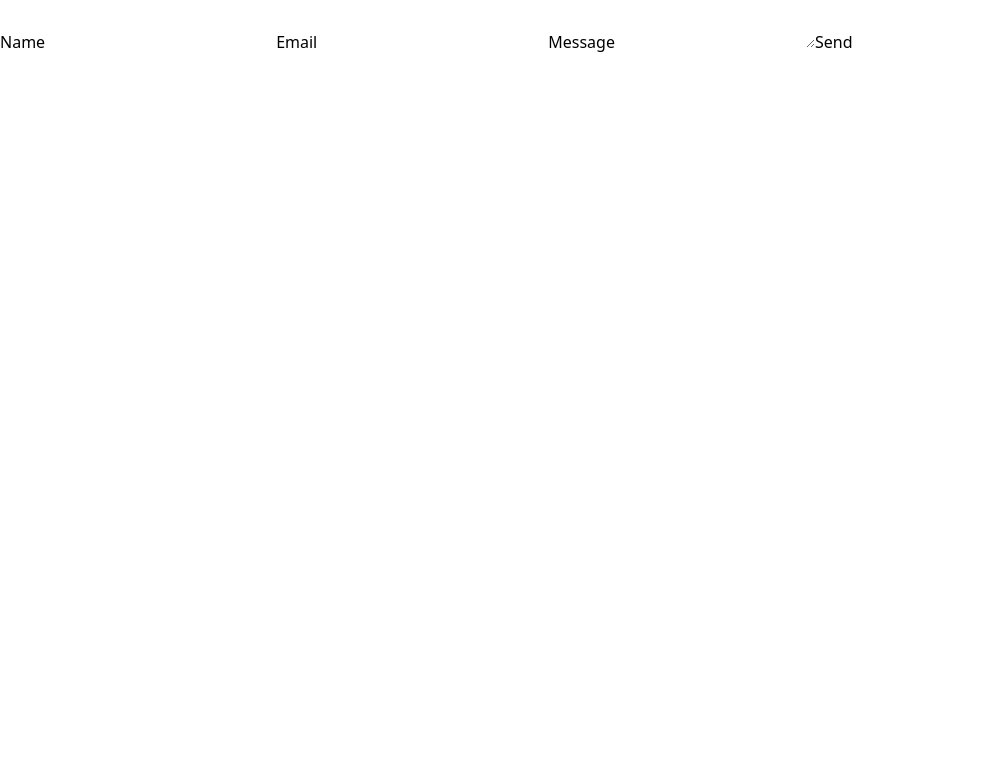
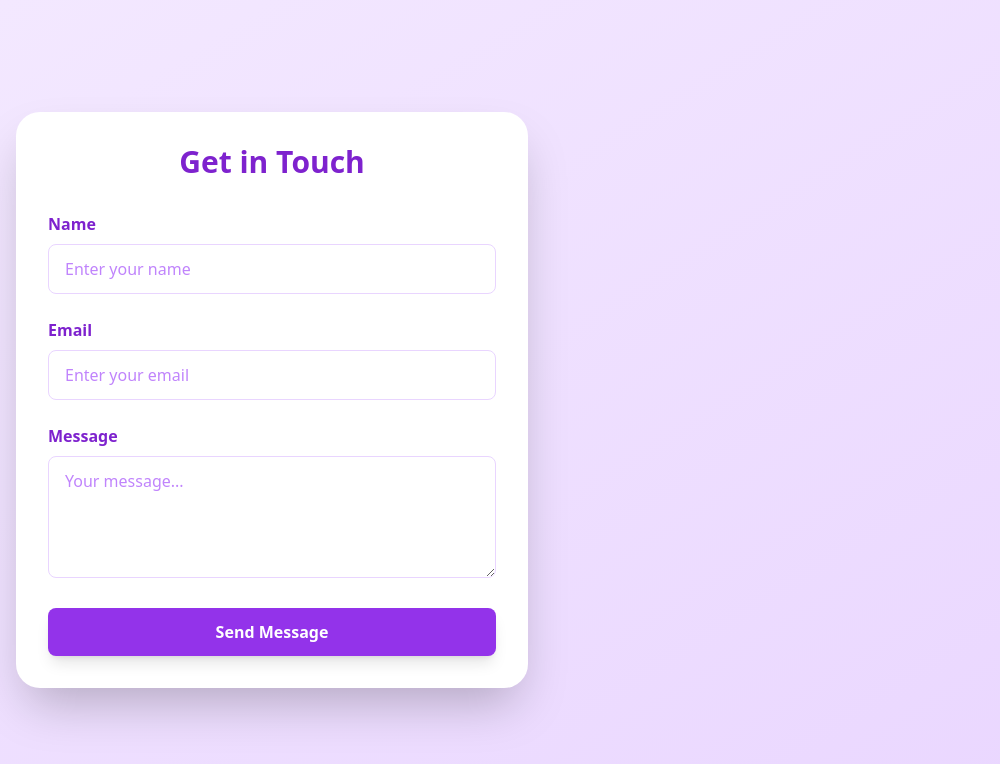
Before and after one commit to PRITHIV369/RentalHousing, a React (Vite) app: page / in a window 1280 px wide. Shown: the top 764 px of the page, without its empty margins (0-1000 px from the left). Built offline with nearby package versions, Linux system fonts and the light colour scheme.

Commit message:
final contact

```diff
--- a/src/components/contact.jsx
+++ b/src/components/contact.jsx
@@ -1,12 +1,89 @@
-import React, { useRef } from 'react';
+// import React, { useRef } from 'react';
+// import emailjs from '@emailjs/browser';
+
+// const Contact = () => {
+//   const form = useRef();
+
+//   const sendEmail = (e) => {
+//     e.preventDefault();
+
+//     emailjs
+//       .sendForm('service_95zvi1o', 'template_m6m7erm', form.current, {
+//         publicKey: 'HhZyk1AUW-lO0e6m0',
+//       })
+//       .then(
+//         () => {
+//           console.log('SUCCESS!');
+//         },
+//         (error) => {
+//           console.log('FAILED...', error.text);
+//         },
+//       );
+//   };
+
+//   return (
+//     <form ref={form} onSubmit={sendEmail}>
+//       <label>Name</label>
+//       <input type="text" name="user_name" />
+//       <label>Email</label>
+//       <input type="email" name="user_email" />
+//       <label>Message</label>
+//       <textarea name="message" />
+//       <input type="submit" value="Send" />
+//     </form>
+//   );
+// };
+
+// export default Contact
+
+
+import React, { useRef, useState } from 'react';
 import emailjs from '@emailjs/browser';
 
 const Contact = () => {
   const form = useRef();
+  const [errorMessage, setErrorMessage] = useState('');
+
+  // Function to validate the form before submission
+  const validateForm = () => {
+    const formElements = form.current.elements;
+    const name = formElements['user_name'].value.trim();
+    const email = formElements['user_email'].value.trim();
+    const message = formElements['message'].value.trim();
+
+    // Validate Name
+    if (!name) {
+      setErrorMessage('Name is required');
+      return false;
+    }
+
+    // Validate Email
+    const emailRegex = /^[a-zA-Z0-9._%+-]+@[a-zA-Z0-9.-]+\.[a-zA-Z]{2,4}$/;
+    if (!email || !emailRegex.test(email)) {
+      setErrorMessage('Please enter a valid email address');
+      return false;
+    }
+
+    // Validate Message
+    if (!message) {
+      setErrorMessage('Message cannot be empty');
+      return false;
+    }
+
+    // If everything is valid, reset the error message
+    setErrorMessage('');
+    return true;
+  };
 
   const sendEmail = (e) => {
     e.preventDefault();
 
+    // First, validate the form
+    if (!validateForm()) {
+      return; // If the form is not valid, do not proceed with the email submission
+    }
+
+    // If valid, proceed with the email submission using EmailJS
     emailjs
       .sendForm('service_95zvi1o', 'template_m6m7erm', form.current, {
         publicKey: 'HhZyk1AUW-lO0e6m0',
@@ -14,24 +91,62 @@ const Contact = () => {
       .then(
         () => {
           console.log('SUCCESS!');
+          form.current.reset(); // Reset the form after successful submission
         },
         (error) => {
           console.log('FAILED...', error.text);
-        },
+        }
       );
   };
 
   return (
-    <form ref={form} onSubmit={sendEmail}>
-      <label>Name</label>
-      <input type="text" name="user_name" />
-      <label>Email</label>
-      <input type="email" name="user_email" />
-      <label>Message</label>
-      <textarea name="message" />
-      <input type="submit" value="Send" />
-    </form>
+    <div className="flex justify-start items-center min-h-screen bg-gradient-to-br from-purple-100 to-purple-200">
+      <form
+        ref={form}
+        onSubmit={sendEmail}
+        className="bg-white shadow-2xl rounded-3xl p-8 w-full max-w-lg ml-4 animate-slideInFromLeft transform transition-all duration-700 ease-in-out hover:scale-105 hover:shadow-2xl"
+      >
+        <h2 className="text-3xl font-bold text-purple-700 text-center mb-8">Get in Touch</h2>
+
+        {errorMessage && (
+          <div className="mb-4 text-red-600 text-center font-semibold">
+            {errorMessage}
+          </div>
+        )}
+
+        <label className="block text-purple-700 font-semibold mb-2">Name</label>
+        <input
+          type="text"
+          name="user_name"
+          className="w-full px-4 py-3 mb-6 border border-purple-200 rounded-lg text-purple-700 placeholder-purple-400 focus:outline-none focus:ring-4 focus:ring-purple-500/50"
+          placeholder="Enter your name"
+        />
+
+        <label className="block text-purple-700 font-semibold mb-2">Email</label>
+        <input
+          type="email"
+          name="user_email"
+          className="w-full px-4 py-3 mb-6 border border-purple-200 rounded-lg text-purple-700 placeholder-purple-400 focus:outline-none focus:ring-4 focus:ring-purple-500/50"
+          placeholder="Enter your email"
+        />
+
+        <label className="block text-purple-700 font-semibold mb-2">Message</label>
+        <textarea
+          name="message"
+          className="w-full px-4 py-3 mb-6 border border-purple-200 rounded-lg text-purple-700 placeholder-purple-400 focus:outline-none focus:ring-4 focus:ring-purple-500/50"
+          rows="4"
+          placeholder="Your message..."
+        />
+
+        <button
+          type="submit"
+          className="w-full py-3 bg-purple-600 text-white font-semibold rounded-lg hover:bg-purple-700 transition-colors shadow-lg hover:shadow-xl focus:ring-4 focus:ring-purple-400"
+        >
+          Send Message
+        </button>
+      </form>
+    </div>
   );
 };
 
-export default Contact
+export default Contact;
--- a/tailwind.config.js
+++ b/tailwind.config.js
@@ -1,3 +1,18 @@
+// /** @type {import('tailwindcss').Config} */
+// export default {
+//   content: [
+//     "./index.html",
+//     "./src/**/*.{js,ts,jsx,tsx}",
+//   ],
+//   theme: {
+//     extend: {
+//       fontFamily:{
+//         'popins':['Poppins','serif'],
+//       }
+//     },
+//   },
+//   plugins: [],
+// }
 /** @type {import('tailwindcss').Config} */
 export default {
   content: [
@@ -6,10 +21,24 @@ export default {
   ],
   theme: {
     extend: {
-      fontFamily:{
-        'popins':['Poppins','serif'],
-      }
+      fontFamily: {
+        'popins': ['Poppins', 'serif'],
+      },
+      keyframes: {
+        fadeIn: {
+          '0%': { opacity: '0' },
+          '100%': { opacity: '1' },
+        },
+        slideInFromLeft: {
+          '0%': { transform: 'translateX(-100%)', opacity: '0' },
+          '100%': { transform: 'translateX(0)', opacity: '1' },
+        },
+      },
+      animation: {
+        fadeIn: 'fadeIn 1s ease-in-out',
+        slideInFromLeft: 'slideInFromLeft 1s ease-out',
+      },
     },
   },
   plugins: [],
-}
+};
```
